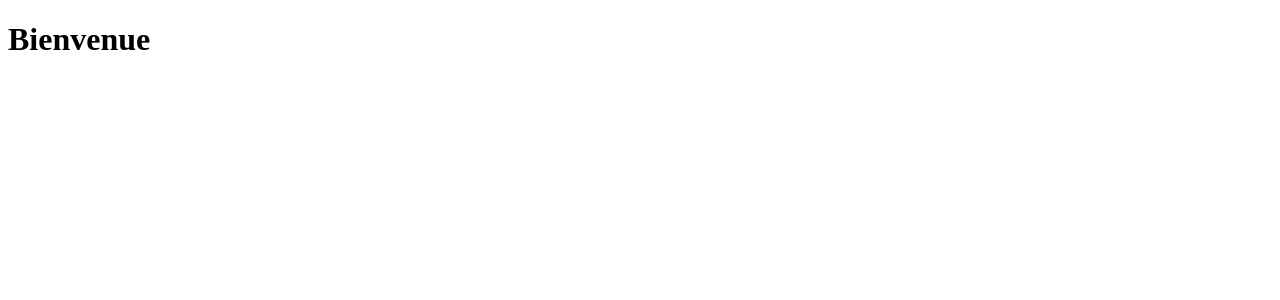
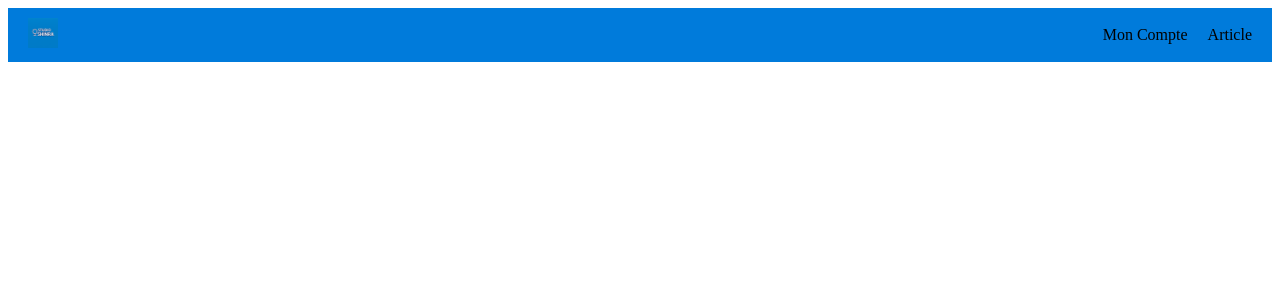
Before and after one commit to Alex-Bachir/ProjectAngular, an Angular app in the folder Prjct-Shnr/: page / in a window 1280 px wide. Shown: the top 300 px of the page. Built offline with nearby package versions, Linux system fonts and the light colour scheme.

Commit message:
header fait

```diff
--- a/Prjct-Shnr/src/app/app.component.css
+++ b/Prjct-Shnr/src/app/app.component.css
@@ -0,0 +1,29 @@
+
+
+.navbar {
+    background-color: #007BDB;
+    color: white;
+    display: flex;
+    justify-content: space-between;
+    align-items: center;
+    padding: 10px 20px;
+  }
+
+  .logo img {
+    height: 30px;
+  }
+
+  .nav-links {
+    display: flex;
+    gap: 20px;
+  }
+
+  .nav-links a {
+    color: black;
+    text-decoration: none;
+    font-weight: 500;
+  }
+
+  .nav-links a:hover {
+    text-decoration: underline;
+  }
--- a/Prjct-Shnr/src/app/app.component.ts
+++ b/Prjct-Shnr/src/app/app.component.ts
@@ -1,10 +1,19 @@
 import { Component } from '@angular/core';
 import { RouterOutlet } from '@angular/router';
+import { HeaderComponent } from './header/header.component';
 
 @Component({
   selector: 'app-root',
-  imports: [RouterOutlet],
-  template: '<h1>Bienvenue</h1>',
+  imports: [RouterOutlet, HeaderComponent],
+  template: `<nav class="navbar">
+  <div class="logo">
+    <img src="StudioShinra.png" alt="Logo" />
+  </div>
+  <div class="nav-links">
+    <a href="#">Mon Compte</a>
+    <a href="#">Article</a>
+  </div>
+</nav>`,
   styleUrl: './app.component.css'
 })
 export class AppComponent {
```
Also changed, not shown: Prjct-Shnr/public/StudioShinra.png (added), Prjct-Shnr/src/app/header/header.component.html (line endings or trailing spaces).
